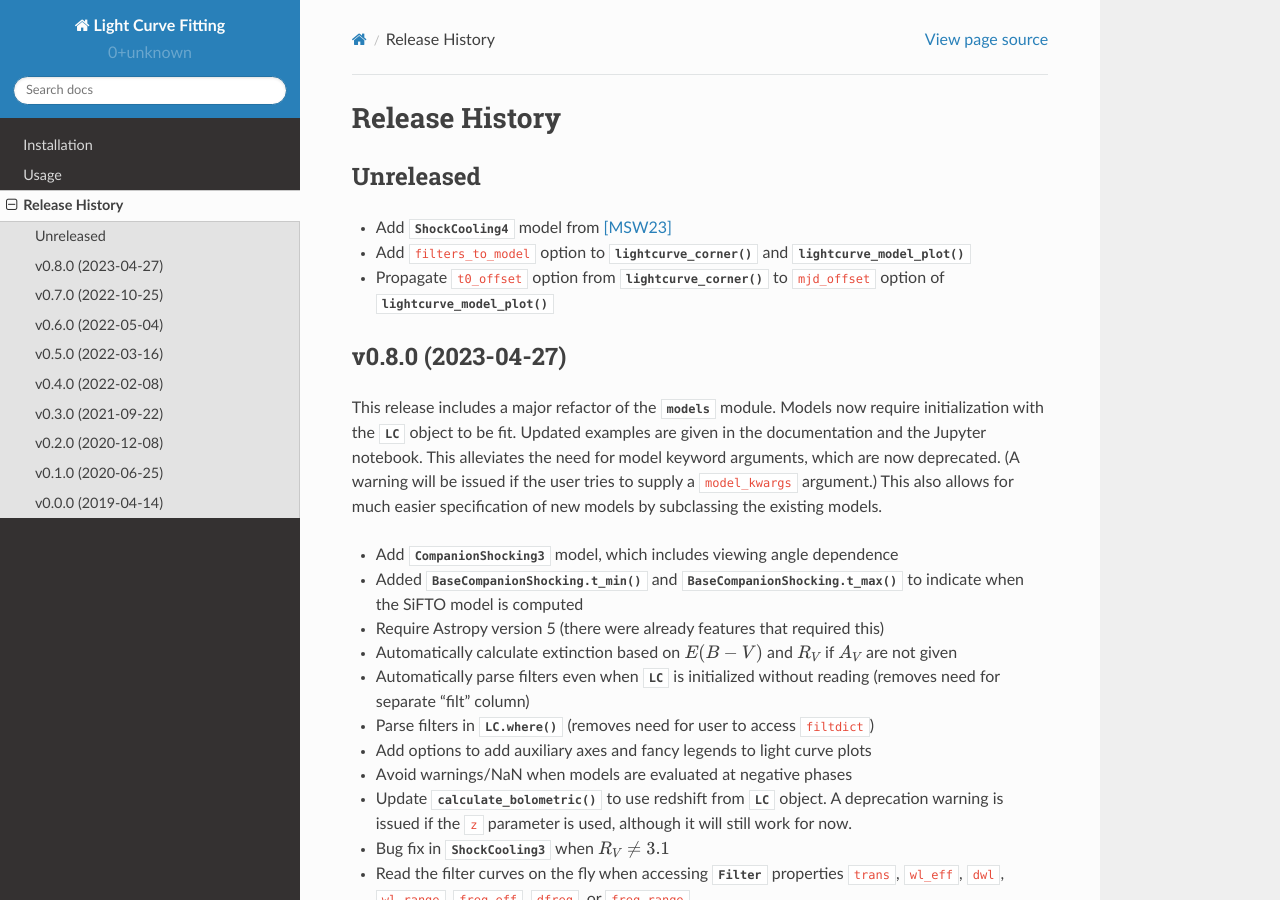
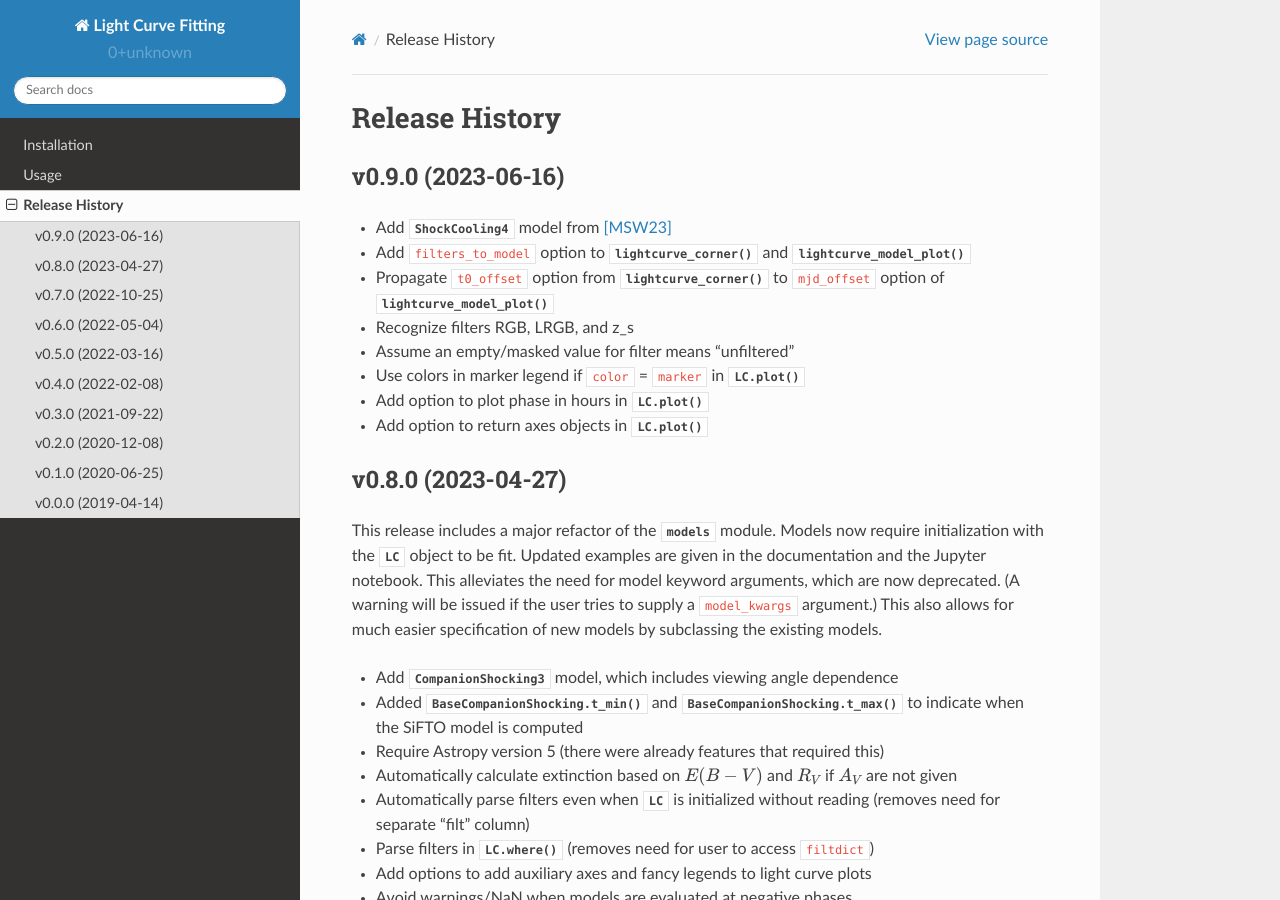
Before and after one commit to griffin-h/lightcurve_fitting, a Sphinx documentation site: the page built from docs/source/release-history.rst, in a window 1280 px wide and 900 px high. Built offline with Sphinx 7.4.7 and the Read the Docs theme 2.0.0, drawn with Linux system fonts in a browser that asks for light colours; pages that are not in the unit, such as notebooks, are missing from menus.

Commit message:
update release history

```diff
--- a/docs/source/release-history.rst
+++ b/docs/source/release-history.rst
@@ -2,11 +2,16 @@
 Release History
 ===============
 
-Unreleased
-----------
+v0.9.0 (2023-06-16)
+-------------------
 * Add :class:`.ShockCooling4` model from [MSW23]_
 * Add ``filters_to_model`` option to :func:`.lightcurve_corner` and :func:`.lightcurve_model_plot`
 * Propagate ``t0_offset`` option from :func:`.lightcurve_corner` to ``mjd_offset`` option of :func:`.lightcurve_model_plot`
+* Recognize filters RGB, LRGB, and z_s
+* Assume an empty/masked value for filter means "unfiltered"
+* Use colors in marker legend if ``color`` = ``marker`` in :meth:`.LC.plot`
+* Add option to plot phase in hours in :meth:`.LC.plot`
+* Add option to return axes objects in :meth:`.LC.plot`
 
 v0.8.0 (2023-04-27)
 -------------------
```
